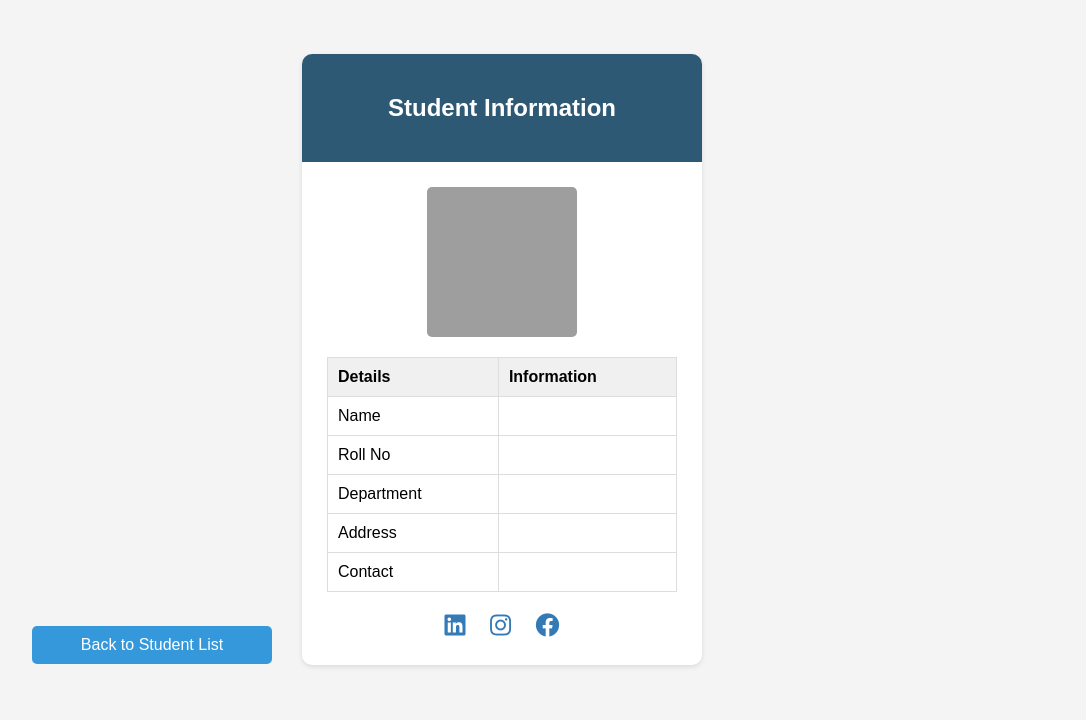
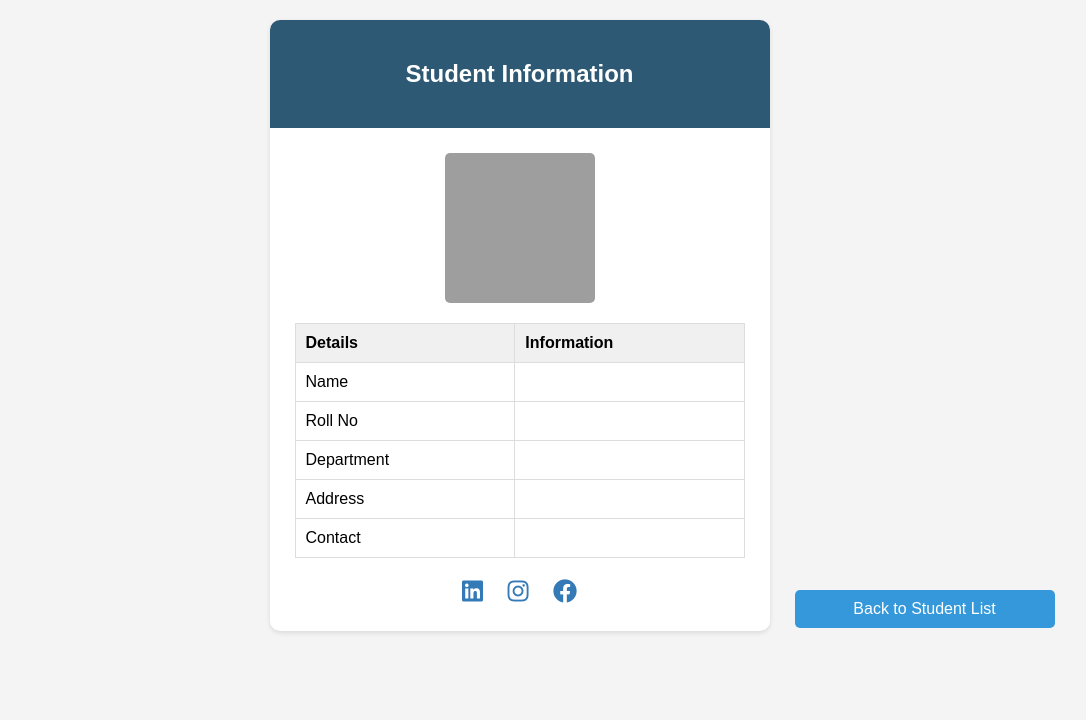
Before and after one commit to Pranav6305/spd_infozone, a Django app: template members/templates/Student_detail.html in a window 1280 px wide. Shown: the part 80-800 px from the top of the page, without its empty margins (28-1114 px from the left). Run offline with Django 5.2, Linux system fonts and the light colour scheme; the template is opened without the code that fills it, so the values that code supplies are empty; grey boxes are pictures that could not be loaded.

Commit message:
db connected

```diff
--- a/members/templates/Student_detail.html
+++ b/members/templates/Student_detail.html
@@ -17,7 +17,7 @@
       .container {
         display: flex;
         justify-content: center;
-        align-items: center;
+        align-items: flex-start; /* Align items to top */
         min-height: 90vh;
       }
 
@@ -26,8 +26,9 @@
         border-radius: 10px;
         box-shadow: 0 2px 5px rgba(0, 0, 0, 0.1);
         overflow: hidden;
-        width: 400px;
-        margin-right:550px;
+        width: 500px;
+        margin-top: 20px; /* Add some top margin to the card */
+        margin-left: 100px;
       }
 
       .card-header {
@@ -94,11 +95,10 @@
 
       .back-button {
         display: block;
-        margin: 20px auto;
-        margin-top: 590px;
-        margin-right: 30px;
-        padding: 10px 20px;
-        width:200px;
+        margin-top: 590px; /* Adjust top margin as needed */
+        margin-left: 25px; /* Position to the right of the card */
+        padding: 10px 30px;
+        width: 200px;
         background-color: #3498db;
         color: #fff;
         border: none;
@@ -106,6 +106,7 @@
         font-size: 16px;
         cursor: pointer;
         text-decoration: none;
+        text-align: center; /* Center text within the button */
       }
       .header {
       background-color:#2e5975; /* Adjust as needed */
@@ -131,9 +132,6 @@
       <h1 style="color: #f4f4f4;">PSG College of Technology</h1>
     </div>
     <div class="container">
-      <a href="#" onclick="history.back()" class="back-button"
-      ><center>Back to Student List</center></i></a
-    >
       <div class="card">
         <div class="card-header">
           <h2>Student Information</h2>
@@ -173,7 +171,9 @@
           </div>
         </div>
       </div>
-
+      <a href="#" onclick="history.back()" class="back-button"
+      ><center>Back to Student List</center></i></a
+    >
     </div>
 
   </body>
```
